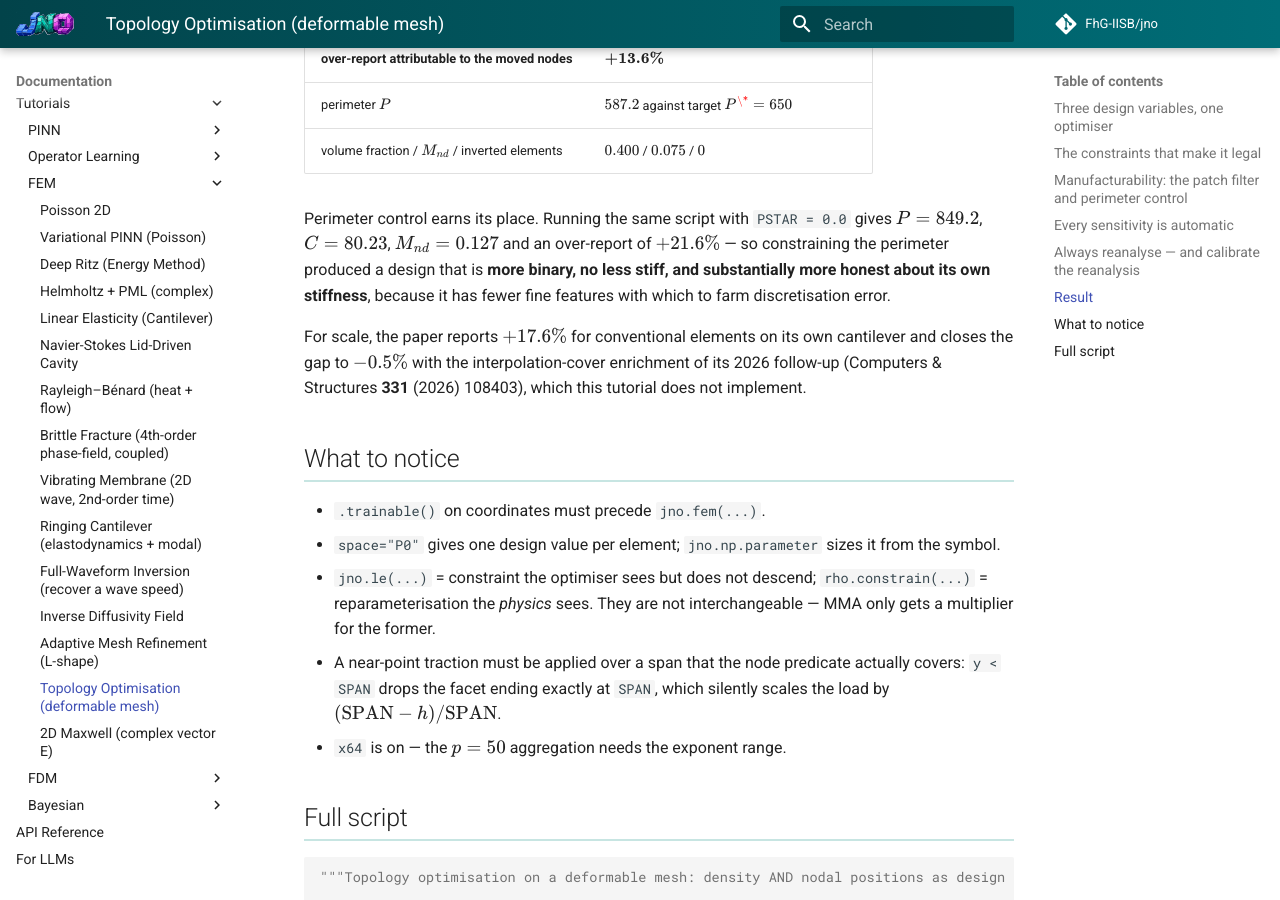
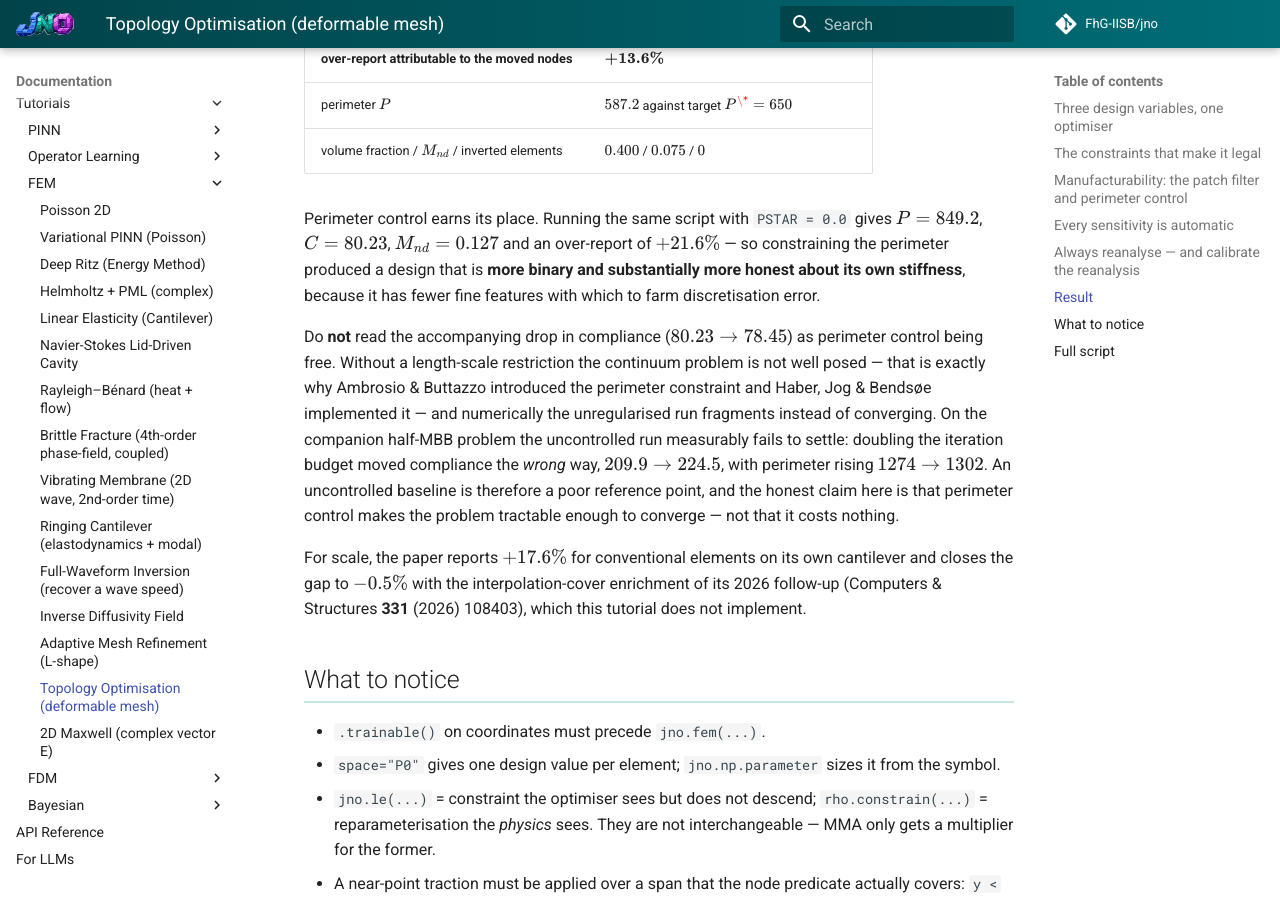
Before and after one commit to FhG-IISB/jNO, an MkDocs documentation site: the page built from docs/tutorials/08-fem-and-varpinns/topology-optimisation-cantilever.md, in a window 1280 px wide and 900 px high, scrolled down 3308 px. Built offline with MkDocs 1.6.1 and Material for MkDocs 9.7.7, drawn with Linux system fonts in a browser that asks for light colours; comment, search, counter and statistics services are not loaded.

Commit message:
docs(topopt): retract the free-lunch reading of perimeter control
The tutorial claimed perimeter control gave a design that was more binary at no
stiffness cost. The MBB runs since show the comparison was against a baseline that
never converged: at 800 iterations the uncontrolled half-MBB moved compliance the
wrong way, 209.9 -> 224.5, with perimeter rising 1274 -> 1302 and the SIMP
continuation never firing once. An unregularised run fragments rather than settling,
which is the ill-posedness the perimeter constraint exists to remove, so its
compliance is not a reference point. What survives is the binariness and the
reanalysis gap.

```diff
--- a/docs/tutorials/08-fem-and-varpinns/topology-optimisation-cantilever.md
+++ b/docs/tutorials/08-fem-and-varpinns/topology-optimisation-cantilever.md
@@ -120,8 +120,17 @@ control is how a load-application bug or a plain refinement effect gets reported
 
 Perimeter control earns its place. Running the same script with `PSTAR = 0.0` gives $P=849.2$,
 $C=80.23$, $M_{nd}=0.127$ and an over-report of $+21.6\%$ — so constraining the perimeter produced a
-design that is **more binary, no less stiff, and substantially more honest about its own stiffness**,
-because it has fewer fine features with which to farm discretisation error.
+design that is **more binary and substantially more honest about its own stiffness**, because it has
+fewer fine features with which to farm discretisation error.
+
+Do **not** read the accompanying drop in compliance ($80.23 \to 78.45$) as perimeter control being
+free. Without a length-scale restriction the continuum problem is not well posed — that is exactly
+why Ambrosio & Buttazzo introduced the perimeter constraint and Haber, Jog & Bendsøe implemented it —
+and numerically the unregularised run fragments instead of converging. On the companion half-MBB
+problem the uncontrolled run measurably fails to settle: doubling the iteration budget moved
+compliance the *wrong* way, $209.9 \to 224.5$, with perimeter rising $1274 \to 1302$. An
+uncontrolled baseline is therefore a poor reference point, and the honest claim here is that
+perimeter control makes the problem tractable enough to converge — not that it costs nothing.
 
 For scale, the paper reports $+17.6\%$ for conventional elements on its own cantilever and closes the
 gap to $-0.5\%$ with the interpolation-cover enrichment of its 2026 follow-up
```
